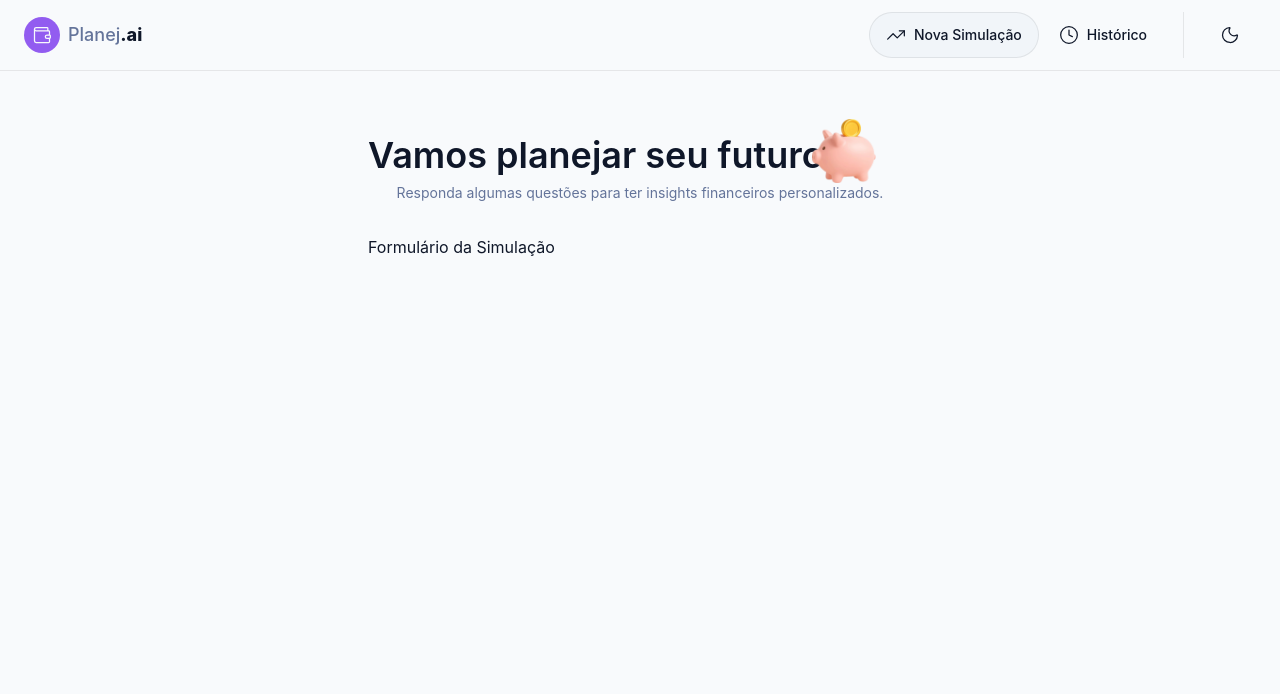
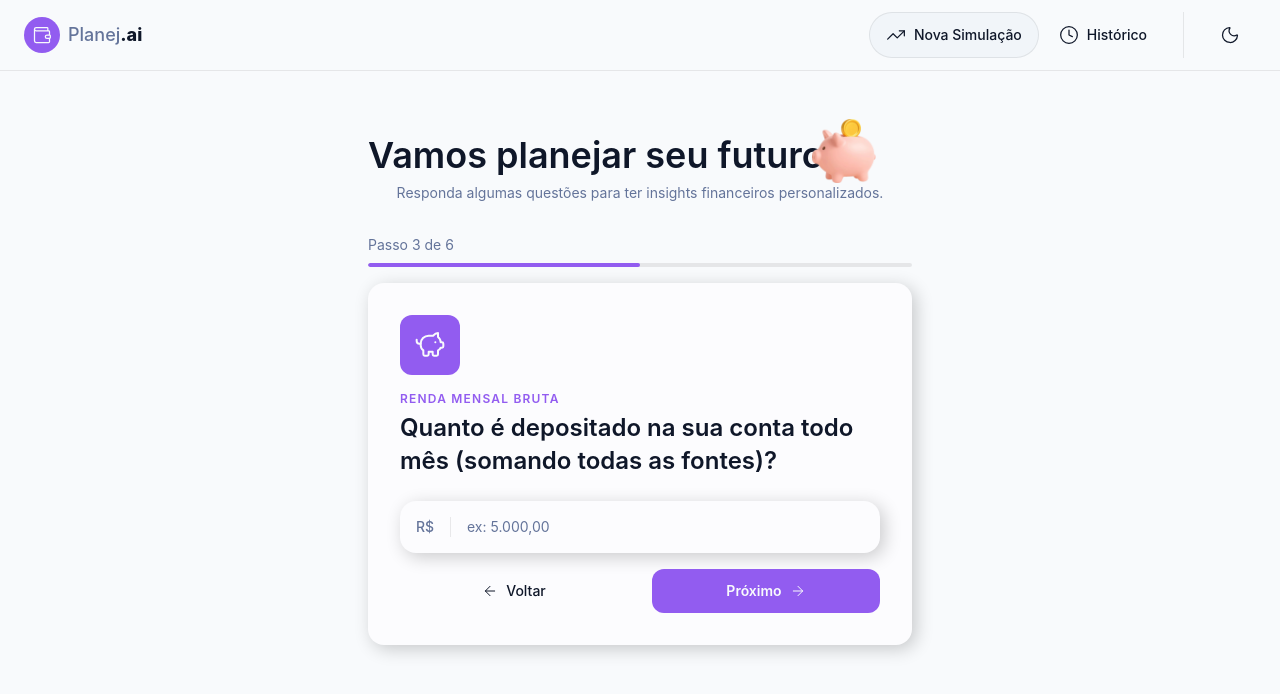
Before and after one commit to VictorHugoTesti/Bootcamp-Santander_2026-AI-React-Front-end, a React (Vite) app in the folder Desafio Projeto/planejai/: page / in a window 1280 px wide. Shown: the top 694 px of the page. Built offline with nearby package versions, Linux system fonts and the light colour scheme.

Commit message:
enchantment: Aula 11: Interface do Formulário de Simulação

```diff
--- a/Desafio Projeto/planejai/src/components/features/Simulation/Form.tsx
+++ b/Desafio Projeto/planejai/src/components/features/Simulation/Form.tsx
@@ -1,7 +1,21 @@
+import { PiggyBank } from "lucide-react"
+import { FormStep } from "./FormStep"
+import { StepProgress } from "./Progress"
+
 export const SimulationForm = () => {
     return (
-        <div>
-            <h1>Formulário da Simulação</h1>
-        </div>
+        <>
+            <StepProgress currentStep={3} totalSteps={6}/>
+            <FormStep
+                icon={PiggyBank}
+                title="Renda Mensal Bruta"
+                question="Quanto é depositado na sua conta todo mês (somando todas as fontes)?"
+                inputProps={{
+                    type: 'text',
+                    placeholder: 'ex: 5.000,00',
+                    prefix: 'R$',
+                }}
+            />
+        </>
     )
 }
--- /dev/null
+++ b/Desafio Projeto/planejai/src/components/features/Simulation/FormStep.tsx
@@ -0,0 +1,58 @@
+import { ArrowLeft, ArrowRight, type LucideIcon } from 'lucide-react'
+
+import { Button } from '@/components/shared/Button'
+import { Input, type InputProps } from '@/components/shared/Input'
+
+interface FormStepProps {
+  icon: LucideIcon
+  title: string
+  question: string
+  inputProps: InputProps
+  submitButtonProps?: {
+    label: string
+    emojiIcon?: string
+  }
+}
+
+export function FormStep({
+  icon: Icon,
+  title,
+  question,
+  inputProps,
+  submitButtonProps,
+}: FormStepProps) {
+  return (
+    <div className="bg-card rounded-2xl p-6 shadow-[4px_4px_18px_0px_rgba(0,0,0,0.2)] sm:p-8">
+      <div className="bg-primary mb-4 flex h-15 w-15 items-center justify-center rounded-xl">
+        <Icon size={32} className="text-primary-foreground" />
+      </div>
+      <h2 className="text-primary mb-1 text-xs font-semibold tracking-widest uppercase">
+        {title}
+      </h2>
+      <h3 className="text-foreground mb-6 text-xl leading-snug font-semibold sm:text-2xl">
+        {question}
+      </h3>
+      <form className="flex flex-col gap-4">
+        <Input {...inputProps} />
+        <div className="flex flex-col gap-3 sm:flex-row sm:gap-6">
+          <Button
+            type="button"
+            variant="ghost"
+            className="order-2 flex-1 justify-center rounded-xl py-3 sm:order-1"
+          >
+            <ArrowLeft size={16} />
+            Voltar
+          </Button>
+          <Button
+            type="submit"
+            variant="primary"
+            className="order-1 flex-1 sm:order-2"
+          >
+            {submitButtonProps?.label ?? 'Próximo'}
+            {submitButtonProps?.emojiIcon ?? <ArrowRight size={16} />}
+          </Button>
+        </div>
+      </form>
+    </div>
+  )
+}
--- /dev/null
+++ b/Desafio Projeto/planejai/src/components/shared/Input.tsx
@@ -0,0 +1,36 @@
+import type { InputHTMLAttributes } from 'react'
+
+import { Divider } from './Divider'
+
+export interface InputProps extends InputHTMLAttributes<HTMLInputElement> {
+  prefix?: string
+  suffix?: string
+}
+
+export function Input({ prefix, suffix, ...rest }: InputProps) {
+  return (
+    <div className="bg-input flex items-center rounded-2xl p-4 shadow-[4px_4px_18px_0px_rgba(0,0,0,0.2)]">
+      {prefix && (
+        <>
+          <span className="text-muted-foreground text-sm font-medium">
+            {prefix}
+          </span>
+          <Divider orientation="vertical" />
+        </>
+      )}
+      <input
+        className="text-foreground placeholder:text-muted-foreground w-full bg-transparent text-sm outline-none"
+        autoFocus
+        {...rest}
+      />
+      {suffix && (
+        <>
+          <Divider orientation="vertical" />
+          <span className="text-muted-foreground ml-3 text-sm font-medium">
+            {suffix}
+          </span>
+        </>
+      )}
+    </div>
+  )
+}
```
